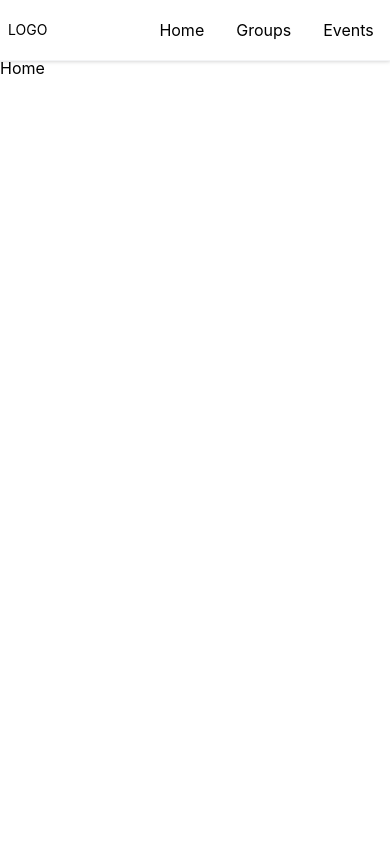
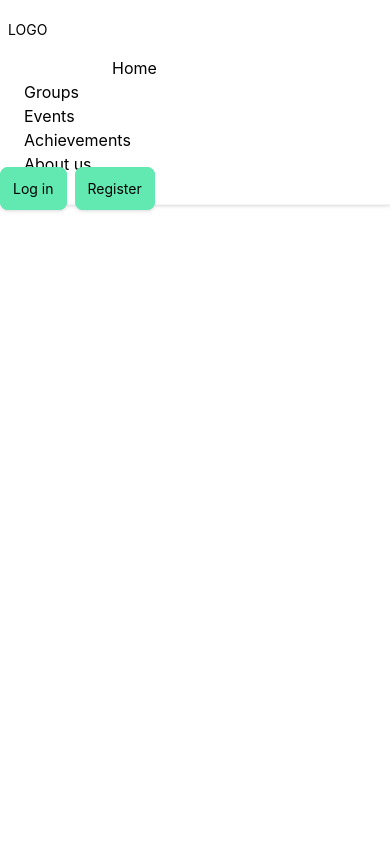
Before and after one commit to viliuszam/Stridemile, a React (Create React App) app in the folder client/: page / in a window 390 px wide. Shown: the top 844 px of the page. Built offline with nearby package versions, Linux system fonts and the light colour scheme.

Commit message:
client: create-group added photo upload

```diff
--- a/client/src/components/NavBar.js
+++ b/client/src/components/NavBar.js
@@ -25,7 +25,7 @@ const NavBar = () => {
 
   return (
     <div className='bg-white border-b border-b-solid border-b-gray-100 drop-shadow fixed w-full py-1 z-10'>
-      <div className="flex bg-white container">
+      <div className="md:flex bg-white container">
         <div className='text-black pt-4 pb-4 pl-2 text-sm my-auto flex' >
           <p>LOGO</p>
         </div>
@@ -87,7 +87,7 @@ const NavBar = () => {
             if(!isLoggedIn()) {
               return (
                 <div>
-                  <Link to="/login" className="bg-[#61E9B1] border-[1px] border-[#61E9B1] hover:bg-[#4edba1] rounded-lg text-black p-3 m-2 text-sm ml-24 border border-solid border-[#61E9B1]">
+                  <Link to="/login" className="bg-[#61E9B1] border-[1px] border-[#61E9B1] hover:bg-[#4edba1] rounded-lg text-black p-3 md:m-2 text-sm md:ml-24 border border-solid border-[#61E9B1]">
                     Log in
                   </Link>
                   <Link to="/register" className="bg-[#61E9B1] border-[1px] border-[#61E9B1] hover:bg-[#4edba1] rounded-lg text-black p-3 m-2 text-sm border border-solid border-[#61E9B1]">
--- a/client/src/views/CreateGroup.js
+++ b/client/src/views/CreateGroup.js
@@ -65,7 +65,7 @@ export default () => {
   return (
     <div className="w-full">
 
-    <div className="container sm:flex pt-12">
+    <div className="container sm:flex pt-12 pb-12">
       <div className="w-3/6 sm:mx-8 mx-auto">
         <h1 className="text-2xl text-center font-medium">Create a group</h1>
         <hr className="my-6" />
@@ -90,7 +90,13 @@ export default () => {
           </select>
         </div>
 
-        <hr className="my-6" />
+        <div className="text-base mb-2 pb-3">Group image</div>
+        <div className="">
+        <label for="upload" className="hover:bg-white text-base text-black border-gray-400 border border-solid rounded-lg pr-[331px] pl-3 py-3 hover:bg-[#61E9B1] w-64">Select image...</label>
+        <input type="file" id="upload" accept="image/*" hidden/>
+        </div>
+
+        <hr className="my-6 mt-9" />
 
         <button onClick={createGroup} className="w-full mb-3 p-3 bg-[#61E9B1] border-[1px] border-[#61E9B1] rounded-lg hover:bg-[#4edba1]">
         <i className="fa-solid fa-people-group"></i> Create a group
```
